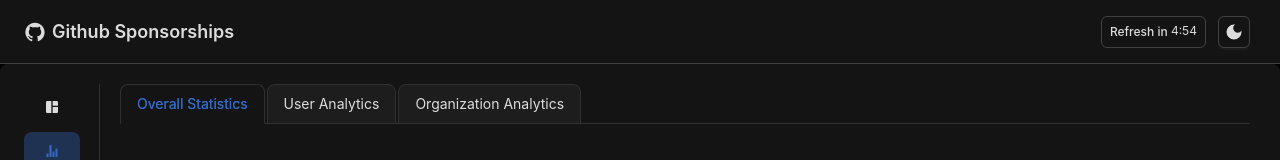
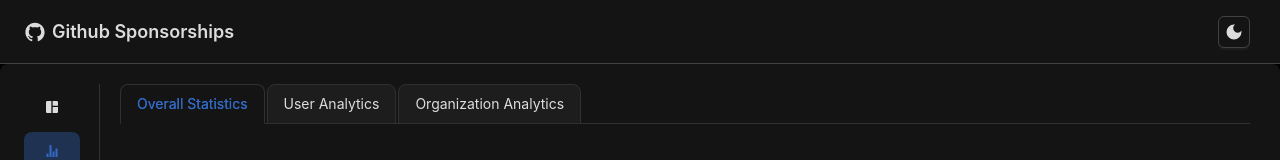
Before and after one commit to RylanHiltz/Github-Sponsor-Dashboard-ICSE-2026, a React (Vite) app in the folder frontend/: page /statistics in a window 1280 px wide. Shown: the top 160 px of the page. Built offline with nearby package versions, Linux system fonts and the light colour scheme; no server answers; what antd-style would draw is missing.

Commit message:
fix: update Timer display logic to show only on the home page

```diff
--- a/frontend/src/pages/Dashboard.tsx
+++ b/frontend/src/pages/Dashboard.tsx
@@ -66,16 +66,12 @@ const DashboardContent: React.FC = () => {
                 </div>
                 <div className='flex gap-3 pr-[20px] items-center'>
                     {/* Timer */}
-                    {
-                        location.pathname === '/request-user'
-                            ? null
-                            : (
-                                <div className={`border-[1px] flex items-center p-2 rounded-md h-[32px]`} style={{ borderColor: colorBorder }}>
-                                    <p className='text-[12px] font-medium select-none whitespace-nowrap'>Refresh in&nbsp;</p>
-                                    <Timer type='countdown' value={deadline} format="m:ss" valueStyle={{ fontSize: 12 }} />
-                                </div>
-                            )
-                    }
+                    {location.pathname === '/' && (
+                        <div className={`border-[1px] flex items-center p-2 rounded-md h-[32px]`} style={{ borderColor: colorBorder }}>
+                            <p className='text-[12px] font-medium select-none whitespace-nowrap'>Refresh in&nbsp;</p>
+                            <Timer type='countdown' value={deadline} format="m:ss" valueStyle={{ fontSize: 12 }} />
+                        </div>
+                    )}
                     {/* Darkmode Button */}
                     <DarkmodeButton />
                 </div>
```
